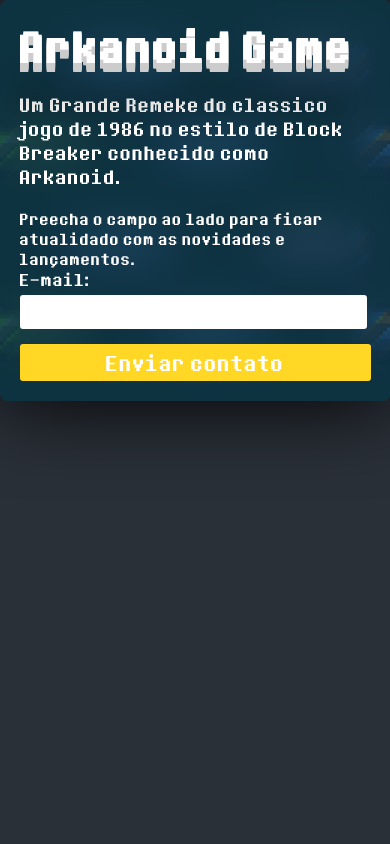
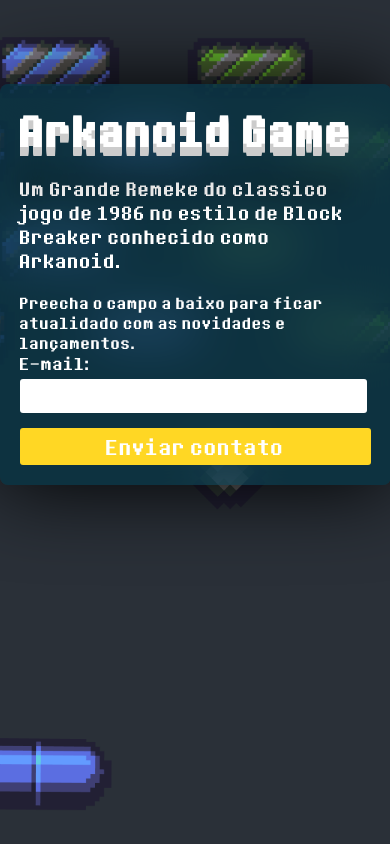
Before and after one commit to ViniZap4/ArkanoidLandingPageProject, an Angular app: page /home in a window 390 px wide. Built offline with nearby package versions, Linux system fonts and the light colour scheme.

Commit message:
solving layout

```diff
--- a/src/app/components/home-component/home-component.component.html
+++ b/src/app/components/home-component/home-component.component.html
@@ -8,8 +8,8 @@
     </div>
     <div class="contact">
       <div class="info">
-        <label>
-          Preecha o campo ao lado para ficar atualidado com as novidades e lançamentos.
+        <label >
+          Preecha o campo  <span class="right"> ao lado </span> <span class="bottom"> a baixo </span>  para ficar atualidado com as novidades e lançamentos.
         </label>
 
       </div>
--- a/src/app/components/home-component/home-component.component.scss
+++ b/src/app/components/home-component/home-component.component.scss
@@ -59,7 +59,14 @@
           display: flex;
           flex-direction: column;
           grid-auto-flow: 5px;
-
+          label{
+            .right{
+              display: inline;
+            }
+            .bottom{
+              display: none;
+            }
+          }
 
         }
 
@@ -102,6 +109,17 @@
         }
         @media screen and (max-width: 768px) {
           flex-direction: column;
+          .info {
+
+            label{
+              .right{
+                display: none;
+              }
+              .bottom{
+                display: inline;
+              }
+            }
+          }
         }
       }
 
@@ -113,12 +131,13 @@
       max-height: unset;
       overflow: auto;
       width: 90%;
-      margin: 0px;
+      margin: 10vh 0px ;
       gap: 20px;
     }
   }
   @media screen and (max-width: 768px) {
     width: unset;
     height: unset;
+
   }
 }
--- a/src/styles.scss
+++ b/src/styles.scss
@@ -17,6 +17,7 @@ body {
   background-color: #2a3038;
   background-image: url("./assets/images/bg.png");
   background-size: cover;
+  background-position: right  top;
   // background-repeat: repeat-x;
 }
 
```
